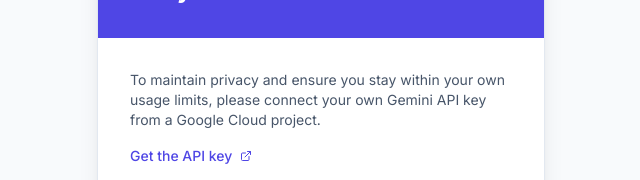
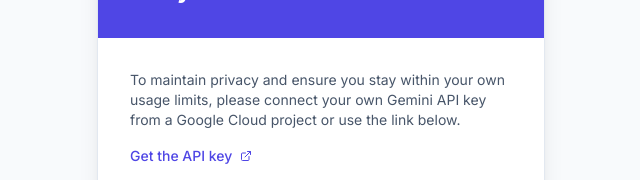
Before and after one commit to himanshudby/Playbook-to-PDF-Convertor, a React (Vite) app: page / in a window 1280 px wide. Both pictures are taken after a click on the button "Change Key". Shown: the part 263-443 px from the top of the page, without its empty margins (319-959 px from the left). Built offline with nearby package versions, Linux system fonts and the light colour scheme; no server answers.

Commit message:
Update App.tsx

```diff
--- a/App.tsx
+++ b/App.tsx
@@ -250,7 +250,7 @@
           <div className="p-8 space-y-6">
             <div className="text-sm text-slate-600 space-y-4">
               <p>
-                To maintain privacy and ensure you stay within your own usage limits, please connect your own Gemini API key from a Google Cloud project.
+                To maintain privacy and ensure you stay within your own usage limits, please connect your own Gemini API key from a Google Cloud project or use the link below.
               </p>
               <a
                 href="https://aistudio.google.com/api-keys"
```
